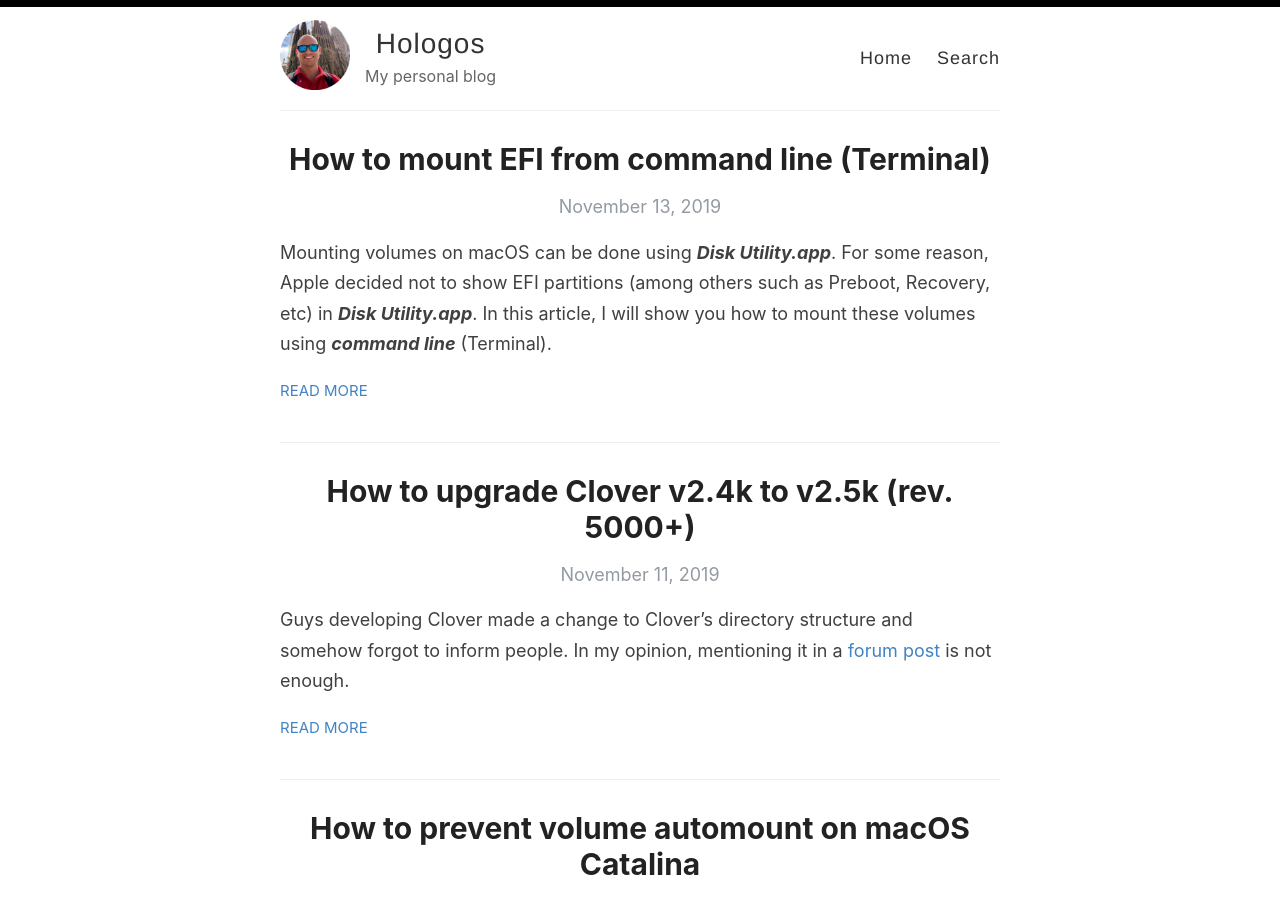
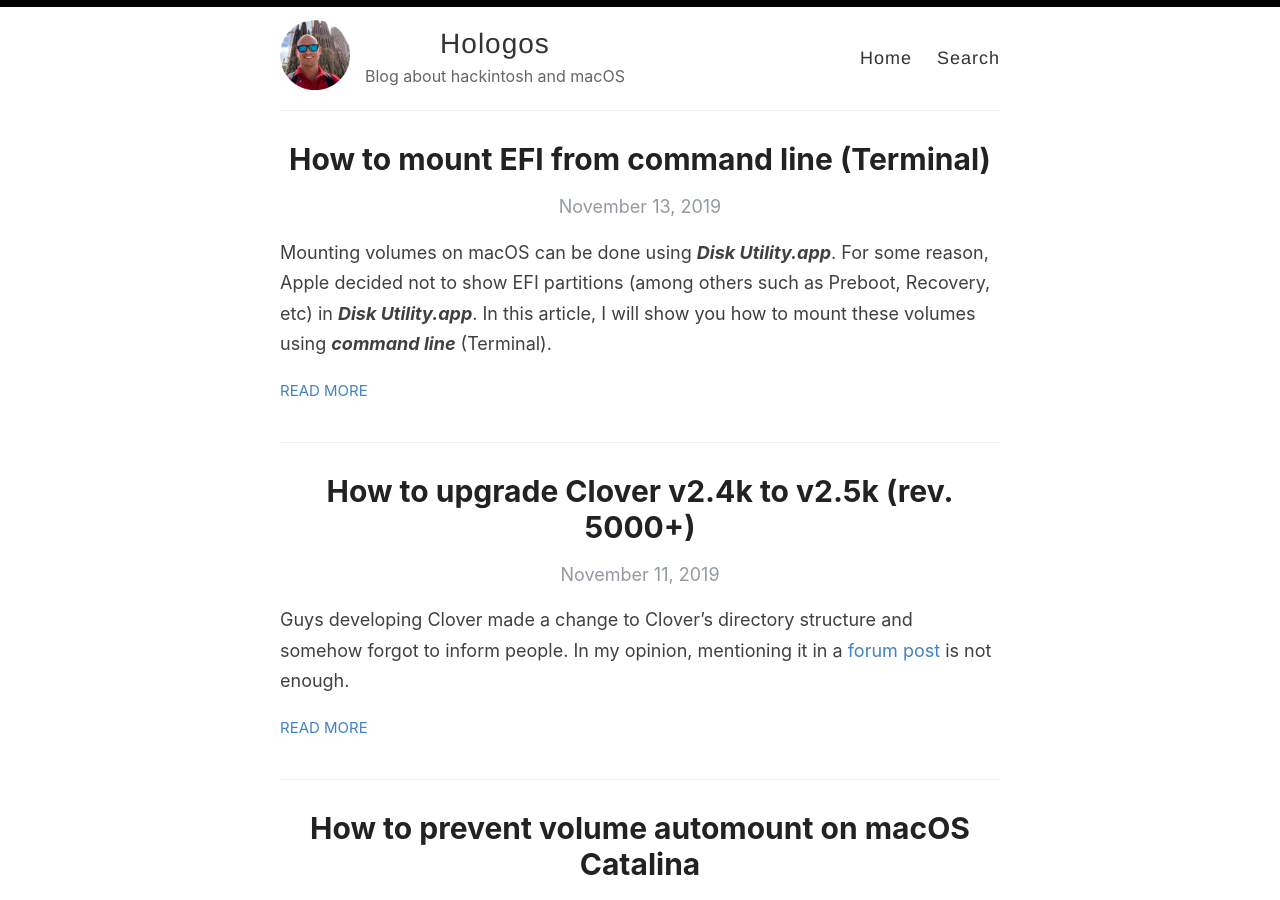
Before and after one commit to Hologos/hologos.github.io, a Jekyll site: the page built from index.html, in a window 1280 px wide and 900 px high. Built offline with Jekyll 4.4.1, drawn with Linux system fonts in a browser that asks for light colours; the list of posts is cut into pages by our own code.

Commit message:
Changes the description of the blog.

```diff
--- a/_config.yml
+++ b/_config.yml
@@ -9,7 +9,7 @@ name: Hologos
 author: Jiří Málek
 
 # Short bio or description (displayed in the header)
-description: My personal blog
+description: Blog about hackintosh and macOS
 
 # URL of your avatar or profile pic (you could use your GitHub profile pic)
 avatar: /images/avatar.png
--- a/_includes/meta.html
+++ b/_includes/meta.html
@@ -27,7 +27,7 @@
     <meta property="og:image" content="{{ site.url }}{{ site.avatar }}"/>
     <meta property="twitter:image" content="{{ site.url }}{{ site.avatar }}"/>
     {% endif %}
-    <meta property="og:site_name" content="Hologos - My personal blog"/>
+    <meta property="og:site_name" content="Hologos - Blog about hackintosh and macOS"/>
     <meta property="og:type" content="website"/>
 
     {% if site.google_adsense %}
```
